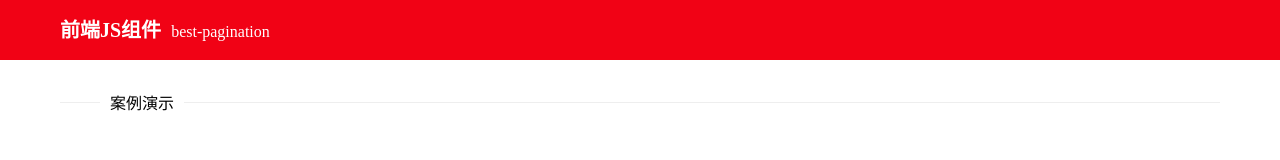
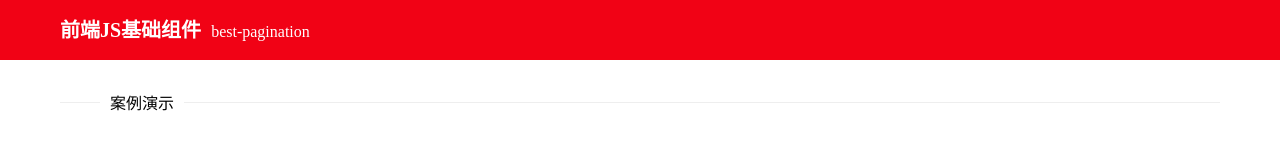
Before and after one commit to chenyangdamon/best-pagination, a website: page src/index.html in a window 1280 px wide. Shown: the top 160 px of the page. Drawn offline with nearby package versions, Linux system fonts and the light colour scheme; files that its build step writes are made by us from their sources.

Commit message:
修改README

```diff
--- a/src/index.html
+++ b/src/index.html
@@ -11,7 +11,7 @@
     <!-- example 演示 -->
     <div class="example">
         <div class="example-top">
-            <div class="title">前端JS组件<strong>best-pagination</strong></div>
+            <div class="title">前端JS基础组件<strong>best-pagination</strong></div>
             <p></p>
         </div>
         <div class="example-container">
```
Also changed, not shown: dist/index.html.
